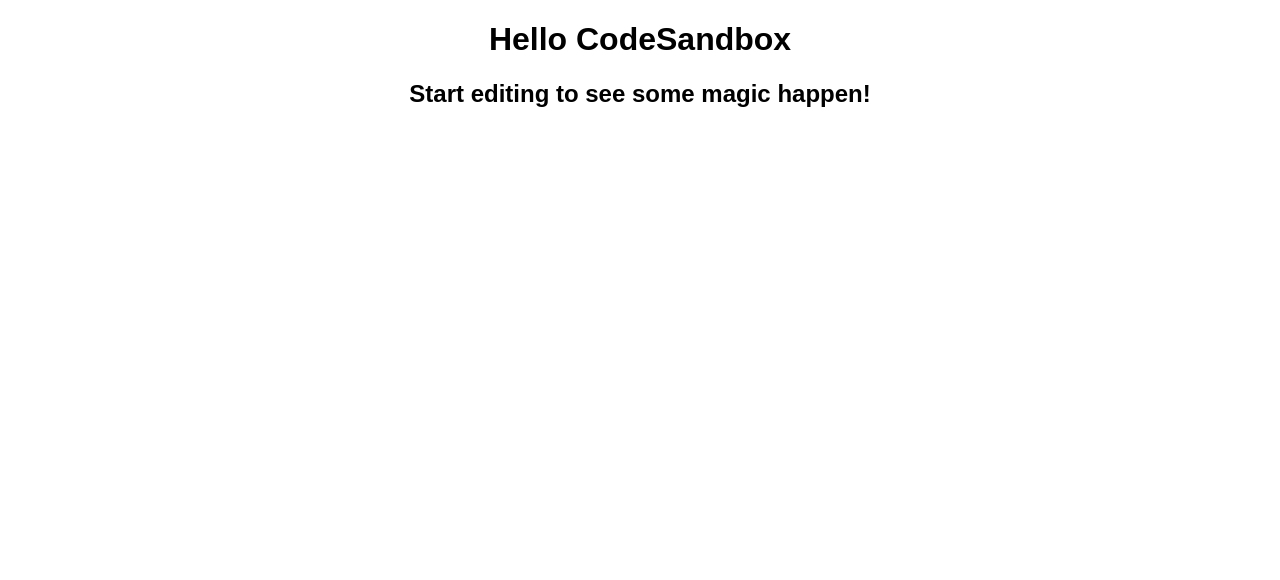
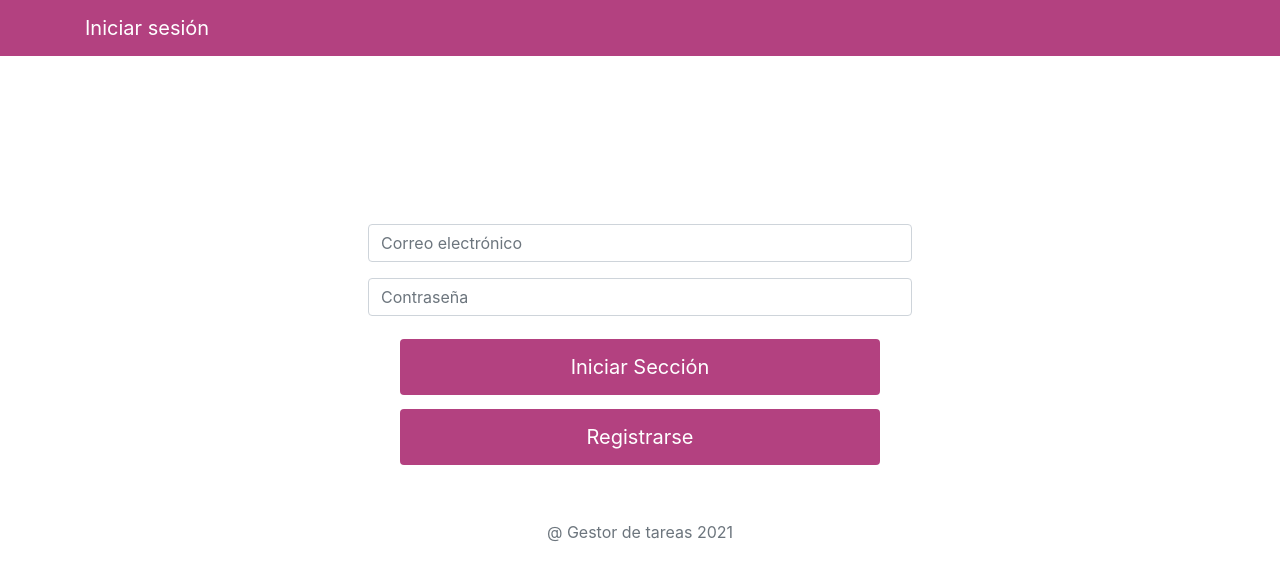
Before and after one commit to LeisyVasquez/GestorTareas, a React (Create React App) app in the folder FRONTEND/: page / in a window 1280 px wide. Shown: the top 580 px of the page. Built offline with nearby package versions, Linux system fonts and the light colour scheme.

Commit message:
Primer diseño de Frontend

```diff
--- a/FRONTEND/package.json
+++ b/FRONTEND/package.json
@@ -8,8 +8,11 @@
   ],
   "main": "src/index.js",
   "dependencies": {
+    "bootstrap": "^4.6.0",
     "react": "17.0.1",
+    "react-bootstrap": "^1.4.3",
     "react-dom": "17.0.1",
+    "react-router-dom": "^5.2.0",
     "react-scripts": "4.0.0"
   },
   "devDependencies": {
--- a/FRONTEND/public/index.html
+++ b/FRONTEND/public/index.html
@@ -5,21 +5,15 @@
   <meta charset="utf-8">
   <meta name="viewport" content="width=device-width, initial-scale=1, shrink-to-fit=no">
   <meta name="theme-color" content="#000000">
-	<!--
-      manifest.json provides metadata used when your web app is added to the
-      homescreen on Android. See https://developers.google.com/web/fundamentals/engage-and-retain/web-app-manifest/
-    -->
+
   <link rel="manifest" href="%PUBLIC_URL%/manifest.json">
   <link rel="shortcut icon" href="%PUBLIC_URL%/favicon.ico">
-	<!--
-      Notice the use of %PUBLIC_URL% in the tags above.
-      It will be replaced with the URL of the `public` folder during the build.
-      Only files inside the `public` folder can be referenced from the HTML.
-
-      Unlike "/favicon.ico" or "favicon.ico", "%PUBLIC_URL%/favicon.ico" will
-      work correctly both with client-side routing and a non-root public URL.
-      Learn how to configure a non-root public URL by running `npm run build`.
-    -->
+  <!-- Bootstrap -->
+  <link href="https://cdn.jsdelivr.net/npm/bootstrap@5.0.0-beta2/dist/css/bootstrap.min.css" rel="stylesheet"
+    integrity="sha384-BmbxuPwQa2lc/FVzBcNJ7UAyJxM6wuqIj61tLrc4wSX0szH/Ev+nYRRuWlolflfl" crossorigin="anonymous">
+  <!-- React Bootstrap -->
+  <link rel="stylesheet" href="https://maxcdn.bootstrapcdn.com/bootstrap/4.5.0/css/bootstrap.min.css"
+    integrity="sha384-9aIt2nRpC12Uk9gS9baDl411NQApFmC26EwAOH8WgZl5MYYxFfc+NcPb1dKGj7Sk" crossorigin="anonymous" />
   <title>React App</title>
 </head>
 
--- a/FRONTEND/src/App.js
+++ b/FRONTEND/src/App.js
@@ -1,10 +1,25 @@
+import React from 'react';
+import { BrowserRouter, Route, Switch } from 'react-router-dom'
+
 import "./styles.css";
+import Registro from "./components/registro";
+import IniciarSesion from "./components/iniciarSeccion";
+import ListaTareas from "./components/listaTareas"
 
-export default function App() {
+
+
+
+
+const App = () => {
   return (
-    <div className="App">
-      <h1>Hello CodeSandbox</h1>
-      <h2>Start editing to see some magic happen!</h2>
-    </div>
+    <BrowserRouter>
+      <Switch>
+        <Route exact path="/" component={IniciarSesion} />
+        <Route path="/Registro" component={Registro} />
+        <Route path="/listaTareas" component={ListaTareas} />
+      </Switch>
+    </BrowserRouter>
   );
 }
+
+export default App;
--- /dev/null
+++ b/FRONTEND/src/components/iniciarSeccion.js
@@ -0,0 +1,52 @@
+import React from "react";
+import { Container, Navbar, Button} from "react-bootstrap";
+//import api from '../axios/axios';
+//import swal from "sweetalert2";
+//import { saveToLocal } from "../functions/localStorage";
+
+const InicioSeccion = () => {
+    return (
+        <div className="IniciarSesion">
+            <div className="menu3">
+                <Navbar expand="lg" variant="dark" bg="">
+                    <Container>
+                        <Navbar.Brand href="/">Iniciar sesión</Navbar.Brand>
+                    </Container>
+                </Navbar>
+            </div>
+            <Container className="text-center mt-2 mx-auto my-5 p-5" style={{ width: "40rem" }}>
+                <form className="form-signin mt-5 py-4">
+                    <input
+                        type="email"
+                        id="inputEmail"
+                        className="form-control mb-3"
+                        placeholder="Correo electrónico"
+                        name="correo"
+                    />
+
+                    <input
+                        type="password"
+                        id="inputPassword"
+                        className="form-control"
+                        placeholder="Contraseña"
+                        name="contrasena"
+                    />
+                    <div className="checkbox mb-3"></div>
+                    <a href="/listaTareas" className="btn">
+                    <input  type="button" value="Iniciar Sección" className="Boton1 btn "/>
+                    </a>
+
+                    <br></br>
+                    <a href="/Registro" className="btn">
+                    <input  type="button" value="Registrarse" className="Boton1 btn "/>
+          </a>
+
+                    <p className="mb-3 py-5 text-muted"> @ Gestor de tareas 2021</p>
+                </form>
+            </Container>
+        </div>
+    );
+}
+
+export default InicioSeccion;
+//<!---->
--- /dev/null
+++ b/FRONTEND/src/components/listaTareas.js
@@ -0,0 +1,35 @@
+import React from "react";
+import { Container, Navbar, Button, Card } from "react-bootstrap";
+//import api from '../axios/axios';
+//import swal from "sweetalert2";
+//import { saveToLocal } from "../functions/localStorage";
+
+const ListaTareas = () => {
+    return (
+        <div>
+            <div className="menu3">
+                <Navbar expand="lg" variant="dark" bg="">
+                    <Container>
+                        <Navbar.Brand href="/">Gestionar tareas</Navbar.Brand>
+                    </Container>
+                </Navbar>
+            </div>
+            <button className="botonimagen btn"></button>
+            <Container className="text-center">
+                <Card style={{ width: '18rem'}} className="mt-5" >
+                    <Card.Img variant="top" src="" alt="img" />
+                    <Card.Body>
+                        <Card.Title>Nombre de la tarjeta</Card.Title>
+                        <Card.Text>
+                            descipción
+                            </Card.Text>
+                        <Button className="ml-1" style={{ background: "#b34180"}}>Editar</Button>
+                        <Button className="ml-1" style={{ background: "green" }}>Eliminar</Button>
+                    </Card.Body>
+                </Card>
+            </Container>
+        </div>
+    );
+}
+
+export default ListaTareas;
--- /dev/null
+++ b/FRONTEND/src/components/registro.js
@@ -0,0 +1,55 @@
+import React from "react";
+import {Container, Navbar} from "react-bootstrap";
+//import api from '../axios/axios';
+//import swal from "sweetalert2";
+//import { saveToLocal } from "../functions/localStorage";
+
+const Registro = () =>{
+    return (
+        <div className="Registro1 ">
+          <div className="menu3">
+            <Navbar expand="lg" variant="dark">
+              <Container>
+                <Navbar.Brand href="/">Registrate</Navbar.Brand>
+              </Container>
+            </Navbar>
+          </div>
+          <Container className="text-center mt-2 mx-auto my-5 p-5" style={{ width: "40rem" }}>
+            <form className="form-signin mt-4 py-1">
+              <input
+                id="inputName"
+                className="form-control mb-3"
+                placeholder="Nombre"
+              />
+              <input
+                id="lastName"
+                className="form-control mb-3"
+                placeholder="Apellidos"
+              />
+              <input
+                type="email"
+                id="email"
+                className="form-control mb-3"
+                placeholder="Correo electrónico"
+              />
+               <input
+                type="password"
+                id="contraseña"
+                className="form-control mb-3"
+                placeholder="Contraseña"
+              />
+              <div className="checkbox mb-5"></div>
+              <button
+                className="btn btn-lg Boton1 btn-block mt-4 mb-3"
+                type="submit"
+              >
+                Registrarse
+              </button>
+              <p className="mb-3 text-muted py-5"> @ Gestor de tareas 2021</p>
+            </form>
+          </Container>
+        </div>
+      );
+}
+
+export default Registro;
--- a/FRONTEND/src/index.js
+++ b/FRONTEND/src/index.js
@@ -1,6 +1,7 @@
 import { StrictMode } from "react";
 import ReactDOM from "react-dom";
 
+import 'bootstrap/dist/css/bootstrap.min.css';
 import App from "./App";
 
 const rootElement = document.getElementById("root");
--- a/FRONTEND/src/styles.css
+++ b/FRONTEND/src/styles.css
@@ -1,4 +1,32 @@
 .App {
   font-family: sans-serif;
   text-align: center;
+  color: green;
 }
+
+.Boton1{
+  background-color:#b34180;
+  color:white;
+  display: block;
+  margin-left: auto;
+  margin-right: auto;
+  width: 60vh;
+  height: 7vh;
+  font-size: 20px;
+}
+
+
+.botonimagen{
+  background-image:url(https://raw.githubusercontent.com/JuanManuel-GAA/equipo7_gaa_ppi2020/master/Recursos%20gu%C3%ADa/iconoAgredar.png);
+  background-repeat:no-repeat;
+  height:100px;
+  width:100px;
+  background-position:center;
+  float: left;
+
+}
+
+.menu3 {
+  background-color: #b34180;
+  color: white;
+}
```
Also changed, not shown: FRONTEND/public/iconoAgredar.png (added), FRONTEND/src/components/nuevaTarea.js (added), 1 other file (tests, documents, lock files or other folders). Lines whose indentation alone changed are shown as unchanged.
